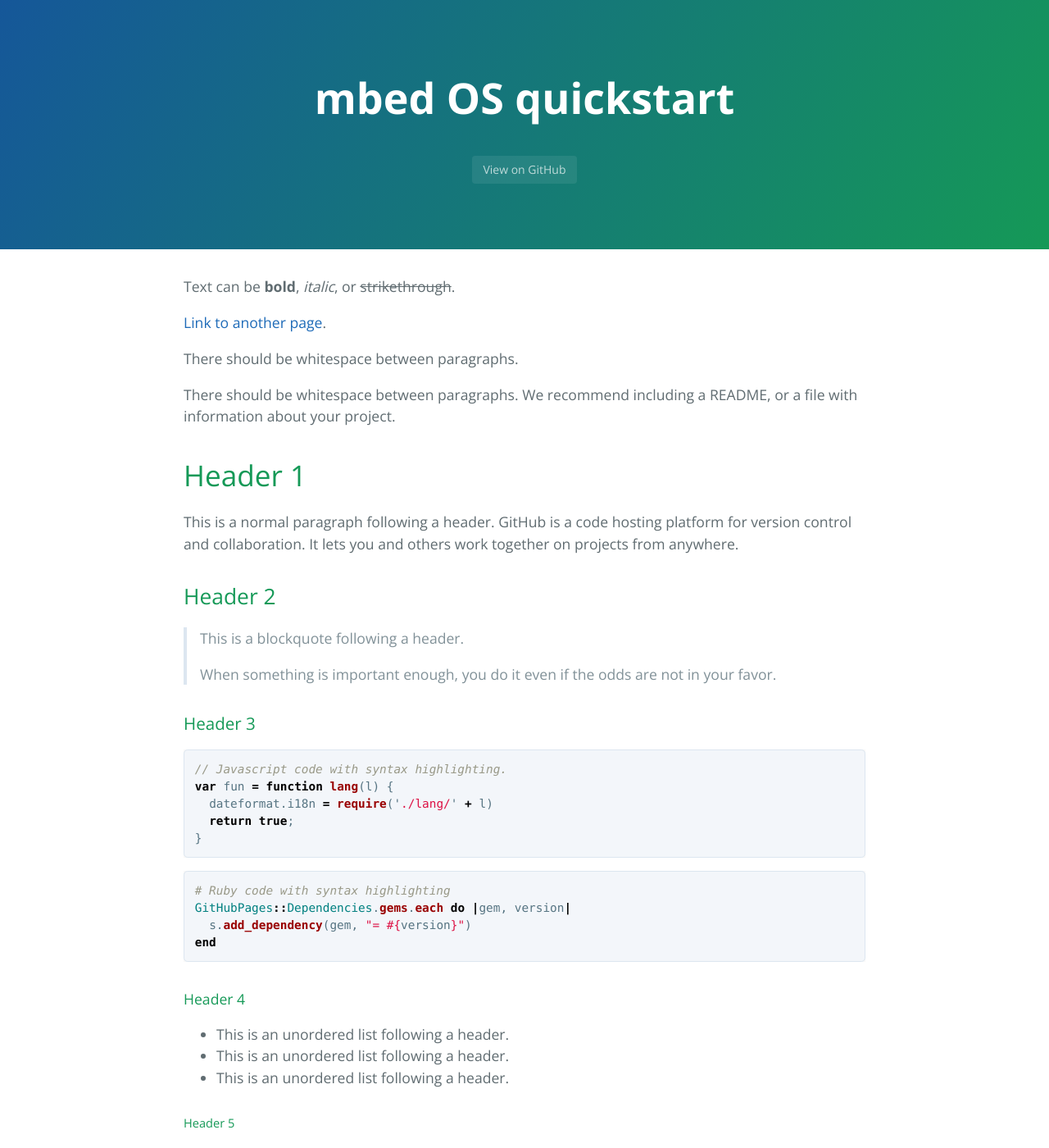
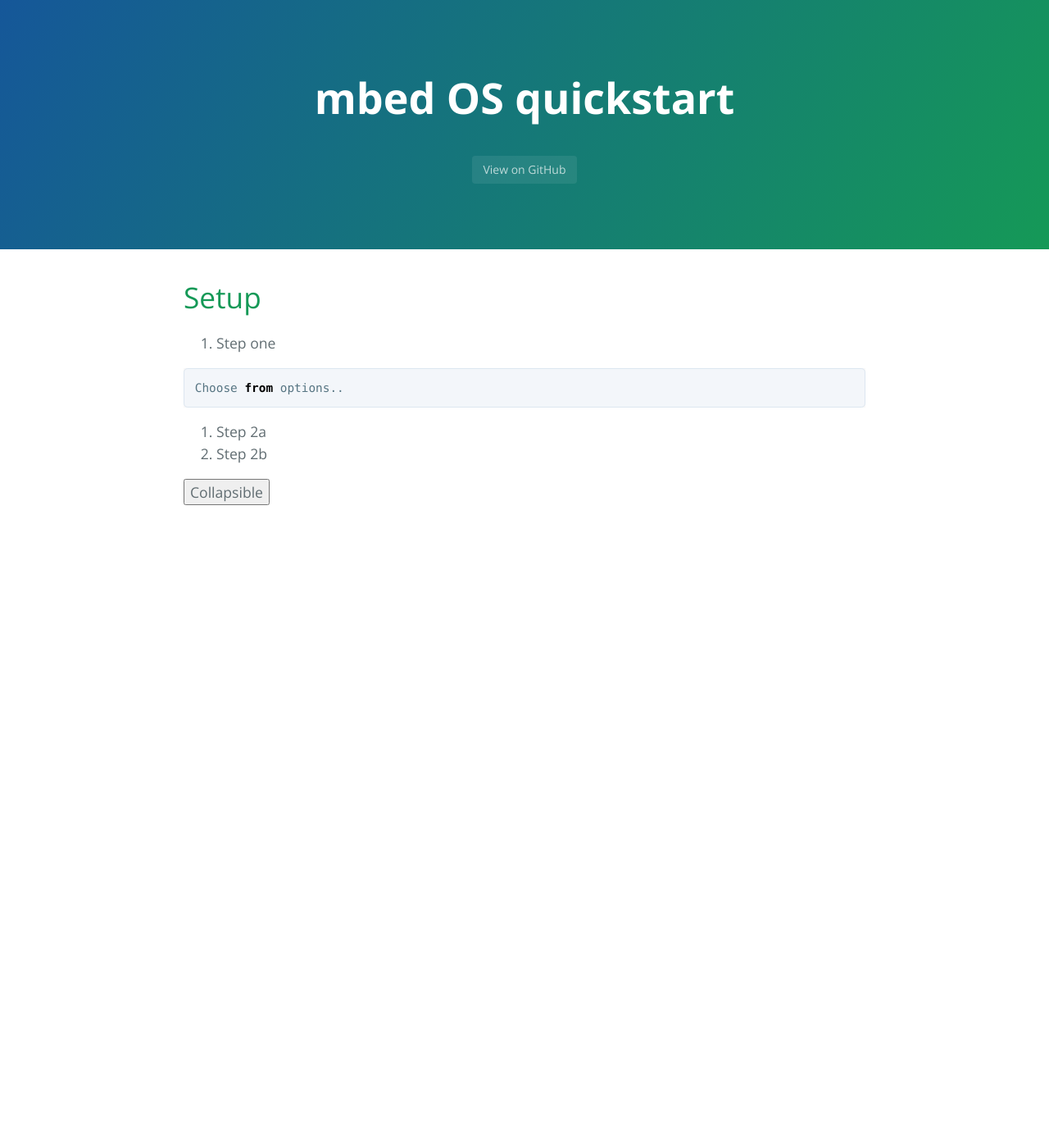
Before and after one commit to BlackstoneEngineering/sarahmarshy.github.io, a Jekyll site: the page built from index.md, in a window 1280 px wide and 1400 px high. Shown: the whole window at 82% size. Built offline with Jekyll 4.4.1, drawn with Linux system fonts in a browser that asks for light colours; nearby versions of some CDN libraries; the repository's description, which GitHub fills in, is left out; our own code applies the rules of GitHub Pages for plain Markdown files; some of the changed text lies outside the part shown.

Commit message:
Updated index with steps skeleton and example javascript button

````diff
--- a/index.md
+++ b/index.md
@@ -1,123 +1,19 @@
 ---
 layout: default
 ---
+Setup
+==================
+1.  Step one
 
-Text can be **bold**, _italic_, or ~~strikethrough~~.
+~~~ python
+Choose from options..
+~~~
 
-[Link to another page](another-page).
+2.  Step 2a
+2.  Step 2b
 
-There should be whitespace between paragraphs.
+<button data-toggle="collapse" data-target="#demo">Collapsible</button>
 
-There should be whitespace between paragraphs. We recommend including a README, or a file with information about your project.
-
-# [](#header-1)Header 1
-
-This is a normal paragraph following a header. GitHub is a code hosting platform for version control and collaboration. It lets you and others work together on projects from anywhere.
-
-## [](#header-2)Header 2
-
-> This is a blockquote following a header.
->
-> When something is important enough, you do it even if the odds are not in your favor.
-
-### [](#header-3)Header 3
-
-```js
-// Javascript code with syntax highlighting.
-var fun = function lang(l) {
-  dateformat.i18n = require('./lang/' + l)
-  return true;
-}
-```
-
-```ruby
-# Ruby code with syntax highlighting
-GitHubPages::Dependencies.gems.each do |gem, version|
-  s.add_dependency(gem, "= #{version}")
-end
-```
-
-#### [](#header-4)Header 4
-
-*   This is an unordered list following a header.
-*   This is an unordered list following a header.
-*   This is an unordered list following a header.
-
-##### [](#header-5)Header 5
-
-1.  This is an ordered list following a header.
-2.  This is an ordered list following a header.
-3.  This is an ordered list following a header.
-
-###### [](#header-6)Header 6
-
-| head1        | head two          | three |
-|:-------------|:------------------|:------|
-| ok           | good swedish fish | nice  |
-| out of stock | good and plenty   | nice  |
-| ok           | good `oreos`      | hmm   |
-| ok           | good `zoute` drop | yumm  |
-
-### There's a horizontal rule below this.
-
-* * *
-
-### Here is an unordered list:
-
-*   Item foo
-*   Item bar
-*   Item baz
-*   Item zip
-
-### And an ordered list:
-
-1.  Item one
-1.  Item two
-1.  Item three
-1.  Item four
-
-### And a nested list:
-
-- level 1 item
-  - level 2 item
-  - level 2 item
-    - level 3 item
-    - level 3 item
-- level 1 item
-  - level 2 item
-  - level 2 item
-  - level 2 item
-- level 1 item
-  - level 2 item
-  - level 2 item
-- level 1 item
-
-### Small image
-
-![](https://assets-cdn.github.com/images/icons/emoji/octocat.png)
-
-### Large image
-
-![](https://guides.github.com/activities/hello-world/branching.png)
-
-
-### Definition lists can be used with HTML syntax.
-
-<dl>
-<dt>Name</dt>
-<dd>Godzilla</dd>
-<dt>Born</dt>
-<dd>1952</dd>
-<dt>Birthplace</dt>
-<dd>Japan</dd>
-<dt>Color</dt>
-<dd>Green</dd>
-</dl>
-
-```
-Long, single-line code blocks should not wrap. They should horizontally scroll if they are too long. This line should be long enough to demonstrate this.
-```
-
-```
-The final element.
-```
+<div id="demo" class="collapse">
+Lorem ipsum dolor text....
+</div>
````
